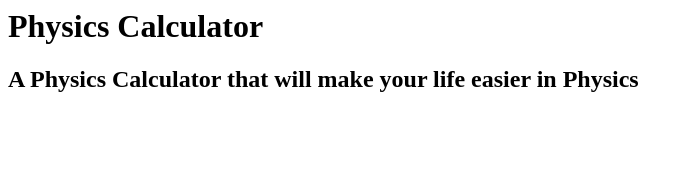
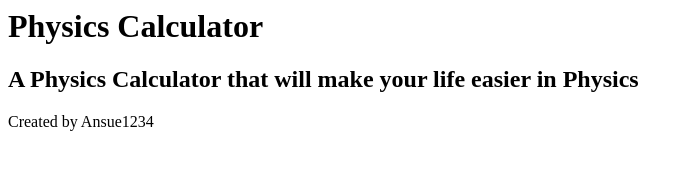
Before and after one commit to ansue1234/Physics-Calculator, a plain HTML site: page index.html in a window 1280 px wide. Shown: the whole page, without its empty margins (0-693 px from the left). Drawn offline with Linux system fonts and the light colour scheme.

Commit message:
Testing html file

```diff
--- a/index.html
+++ b/index.html
@@ -1,2 +1,3 @@
 <h1>Physics Calculator</h1>
   <h2>A Physics Calculator that will make your life easier in Physics</h2>
+<p>Created by Ansue1234</p>
```
Also changed, not shown: 1 other file.
